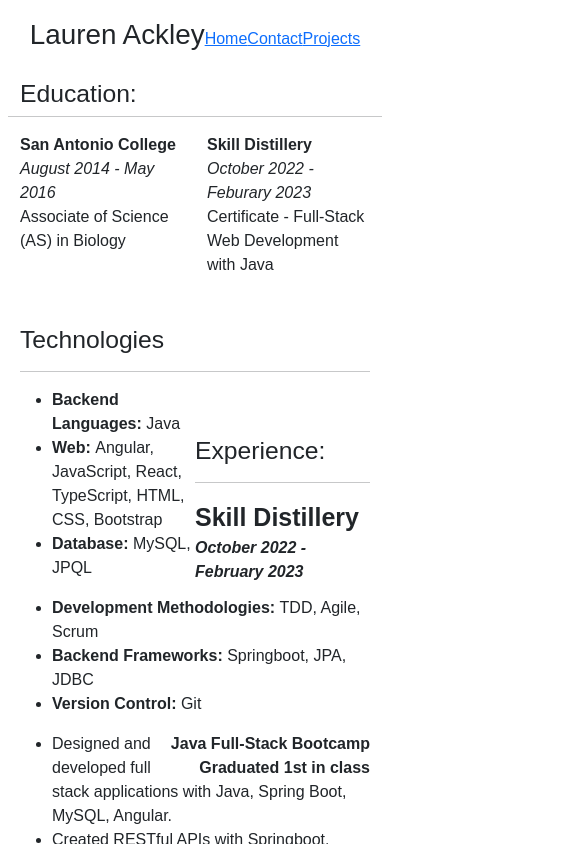
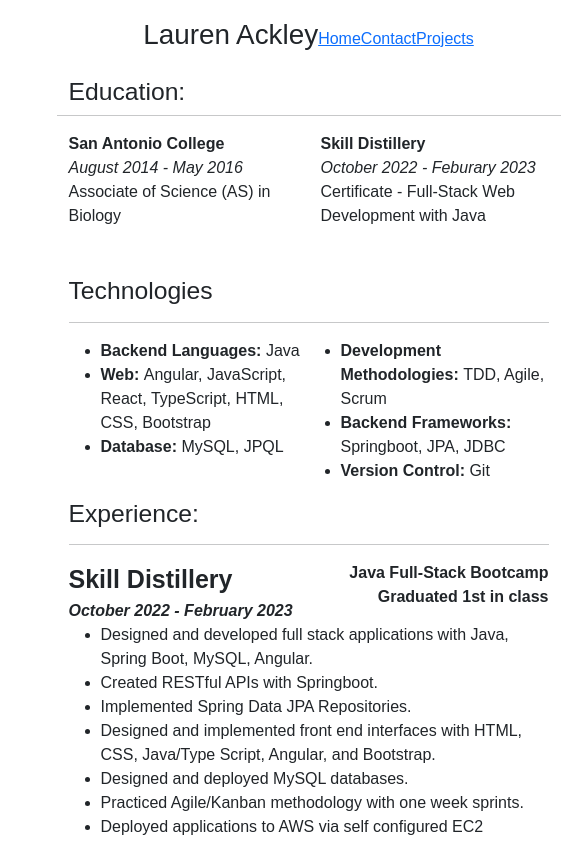
Before and after one commit to laurenackley/ResumeWebsiteReact, a React (Create React App) app: page / in a window 390 px wide. Shown: the top 844 px of the page, 561 px wide, since content can reach past the window. Built offline with nearby package versions, Linux system fonts and the light colour scheme.

Commit message:
Responsive homepage

```diff
--- a/src/Technologies.js
+++ b/src/Technologies.js
@@ -13,26 +13,24 @@
             CSS, Bootstrap{" "}
           </li>
           <li>
-            <strong>Database: </strong> MySQL, JPQL <br />
+            <strong>Database: </strong> MySQL, JPQL
           </li>
         </ul>
       </div>
-      <div className="col2">
+      <div className="column">
         <span id="col2">
         <ul>
           <li>
             <strong>Development Methodologies: </strong> TDD, Agile, Scrum{" "}
-            <br />
           </li>
           <li>
-            <strong>Backend Frameworks: </strong> Springboot, JPA, JDBC <br />
+            <strong>Backend Frameworks: </strong> Springboot, JPA, JDBC
           </li>
           <li>
-            <strong>Version Control: </strong> Git <br />
+            <strong>Version Control: </strong> Git
           </li>
         </ul>
         </span>
-        <br />
       </div>
     </div>
   );
--- a/src/index.css
+++ b/src/index.css
@@ -1,6 +1,9 @@
 body {
   margin-top: 10px;
   font-family: sans-serif;
+  margin-left: 15%;
+  max-width: 70%;
+  min-width: 500px;
 }
 #right {
   float: right;
@@ -10,10 +13,10 @@
   height: auto;
   width: 100%;
 }
- #test, #test a{
+#test,
+#test a {
   text-align: center;
- }
-
+}
 
 .column {
   float: left;
@@ -28,9 +31,10 @@
   font-size: 25px;
 }
 .home {
-  margin-left: 10px;
-  margin-right: 10px;
+  margin: auto;
   padding: 10px;
+  min-width: 500px;
+  max-width: 70%;
 }
 #email {
   height: 30px;
@@ -46,12 +50,11 @@
   padding: 40px;
   text-align: center;
 }
-#edu {
-  height: 200px;
+/*#edu {
   width: auto;
   display: flex;
   align-items: end;
-}
+}*/
 
 .carousel-caption {
   color: whitesmoke;
@@ -80,20 +83,19 @@
 .col2 {
   float: right;
 }
-.navbar{
+.navbar {
   /* position: fixed;
   top: 0; */
   display: flex;
   justify-content: center;
 }
 
-
 /* #nav h2{
   text-align: center;
 } */
-#test{
-  display:flex;
-align-self: flex-end;
+#test {
+  display: flex;
+  align-self: flex-end;
 }
 .links a:hover {
   font-size: 30px;
```
